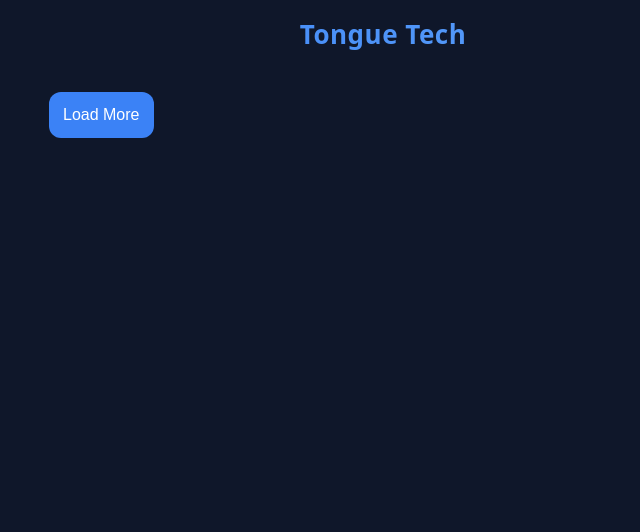
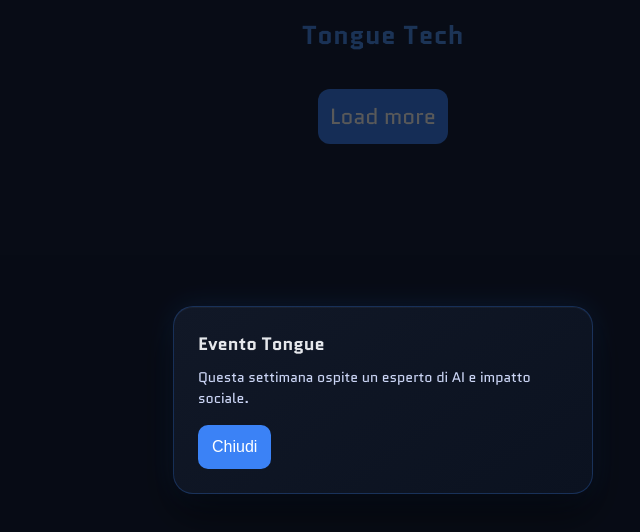
Before and after one commit to bazhenov404/tongue, a website built with Vite: page index.html in a window 1280 px wide. Shown: the whole page, without its empty margins (257-897 px from the left). Built offline with nearby package versions, Linux system fonts and the light colour scheme; no server answers; a web font is replaced by a local one.

Commit message:
"add popup, style, and button classes for bug fix"

```diff
--- a/index.html
+++ b/index.html
@@ -6,6 +6,9 @@
     <meta name="viewport" content="width=device-width, initial-scale=1.0" />
     <meta name="description" content="Tongue Tech is a news aggregator that provides the latest updates in the tech industry. Stay informed with our curated news feed and discover new trends and innovations in technology." />
     <meta name="keywords" content="technology news, tech updates, innovation, trends, news aggregator" />
+    <style>
+      @import url('https://fonts.googleapis.com/css2?family=Quantico:ital,wght@0,400;0,700;1,400;1,700&family=Ubuntu:ital,wght@0,300;0,400;0,500;0,700;1,300;1,400;1,500;1,700&family=Zen+Dots&display=swap');
+    </style>
     <link rel="stylesheet" href="/src/styles/style.css" />
     <title>tongue-app</title>
   </head>
--- a/src/main.js
+++ b/src/main.js
@@ -12,7 +12,7 @@ getNewStoriesIds().then(ids => {
 document.querySelector('#app').innerHTML = `
     <h1 class="app-title">Tongue Tech</h1>
     <div id='news'></div>
-    <button id='loadMore'>Load More</button>`;
+    <button id='loadMore' class="load-more">Load more</button>`;
 
 const saved = localStorage.getItem("bookmarks");
 
@@ -21,6 +21,29 @@ if (saved) {
 }
 
 init();
+
+//popup logic//
+
+if (!sessionStorage.getItem("popupShown")) {
+  setTimeout(() => {
+    const random = insights[Math.floor(Math.random() * insights.length)];
+    showPopup(random);
+
+    sessionStorage.setItem("popupShown", "true");
+  }, 5000);
+}
+
+document.addEventListener("click", (e) => {
+  if (e.target.id === "closePopup") {
+    const overlay = document.querySelector(".popup-overlay");
+
+    overlay.classList.add("closing");
+
+    setTimeout(() => {
+      overlay.remove();
+    }, 300);
+  }
+});
 
 document.querySelector('#loadMore').addEventListener('click', loadMore);
 
--- a/src/styles/style.css
+++ b/src/styles/style.css
@@ -6,7 +6,7 @@
 
 /* VARIABILI */
 :root {
-  --bg: #0f172a;
+  --bg: #16223e;
   --card: #111827;
   --text: #e5e7eb;
   --accent: #3b82f6;
@@ -14,7 +14,7 @@
 }
 
 body {
-  font-family: system-ui, -apple-system, sans-serif;
+  font-family: "Quantico", sans-serif;
   background: var(--bg);
   color: var(--text);
   padding: 16px;
@@ -30,11 +30,9 @@ h1 {
   font-size: 26px;
   font-weight: 700;
   letter-spacing: 0.5px;
-
   background: linear-gradient(90deg, #3b82f6, #60a5fa);
   -webkit-background-clip: text;
   -webkit-text-fill-color: transparent;
-
   margin-bottom: 20px;
   transition: transform 0.2s ease;
 }
@@ -47,31 +45,25 @@ h1 {
 #news {
   display: flex;
   flex-direction: column;
-  gap: 16px;
+  gap: 14px;
 }
 
 .card {
   background: linear-gradient(145deg, #111827, #0b1220);
   padding: 18px;
   border-radius: 16px;
-
   border: 1px solid rgba(255, 255, 255, 0.05);
-
   box-shadow:
     0 4px 12px rgba(0, 0, 0, 0.25),
     inset 0 1px 0 rgba(255, 255, 255, 0.03);
-
   transition: all 0.25s ease;
-
   position: relative;
   overflow: hidden;
-
   animation: fadeInUp 0.4s ease;
 }
 
 .card:hover {
   transform: translateY(-4px) scale(1.01);
-
   box-shadow:
     0 10px 25px rgba(0, 0, 0, 0.46),
     0 0 0 1px rgba(59, 131, 246, 0.503),
@@ -86,12 +78,11 @@ h1 {
 }
 
 .card a {
+  font-family: "Quantico", sans-serif;
   display: inline-block;
   margin-top: 6px;
-
   color: #60a5fa;
   font-size: 14px;
-
   opacity: 0.9;
 }
 
@@ -115,7 +106,7 @@ h1 {
 .bookmark {
   background: transparent;
   border: none;
-  font-size: 18px;
+  font-size: 16px;
   cursor: pointer;
   opacity: 0.6;
   transition: all 0.2s ease;
@@ -137,6 +128,7 @@ button {
   padding: 14px;
   border: none;
   border-radius: 12px;
+  min-height: 44px;
   background: var(--accent);
   color: white;
   font-size: 16px;
@@ -148,6 +140,15 @@ button:hover {
   background: #2563eb;
 }
 
+.load-more {
+  display: block;
+  margin: 15px auto;
+  font-family: "Quantico", sans-serif;
+  font-size: 22px;
+  font-weight: 300;
+
+}
+
 /*POPUP*/
 .popup-overlay {
   position: fixed;
@@ -155,26 +156,62 @@ button:hover {
   left: 0;
   width: 100%;
   height: 100%;
-
-  background: rgba(0,0,0,0.6);
-
+  background: rgba(0,0,0,0.65);
   display: flex;
   justify-content: center;
   align-items: center;
-
   z-index: 1000;
 }
 
 .popup {
-  background: #111827;
-  padding: 20px;
-  border-radius: 16px;
-  max-width: 300px;
+  width: 90%;
+  max-width: 420px;
+  background: linear-gradient(145deg, #111827, #0b1220);
+  padding: 24px;
+  border-radius: 20px;
+  border: 1px solid rgba(59,130,246,0.25);
+  box-shadow:
+    0 20px 40px rgba(0,0,0,0.5),
+    0 0 30px rgba(59,130,246,0.12),
+    inset 0 1px 0 rgba(255,255,255,0.04);
+  text-align: left;
+  position: relative;
+}
+
+.popup h3 {
+  font-size: 18px;
+  margin-bottom: 10px;
+}
+
+.popup p {
+  font-size: 14px;
+  color: #cbd5f5;
+  line-height: 1.5;
+}
+
+.popup button {
+  margin-top: 16px;
+  padding: 10px 14px;
+  border-radius: 10px;
+  border: none;
+  background: #3b82f6;
+  color: white;
+  cursor: pointer;
+  transition: all 0.2s ease;
   text-align: center;
 }
 
-.popup button {
-  margin-top: 12px;
+.popup button:hover {
+  background: #2563eb;
+  transform: translateY(-1px);
+}
+
+.popup-overlay.closing {
+  animation: fadeOut 0.3s ease forwards;
+}
+
+.popup-overlay.closing .popup {
+  animation: popupExit 0.3s ease forwards;
 }
 
 /* ANIMAZIONI */
@@ -189,10 +226,110 @@ button:hover {
   }
 }
 
-/* DESKTOP */
+@keyframes popupEnter {
+  from {
+    opacity: 0;
+    transform: scale(0.9) translateY(10px);
+  }
+  to {
+    opacity: 1;
+    transform: scale(1) translateY(0);
+  }
+}
+
+@keyframes fadeOut {
+  to {
+    opacity: 0;
+  }
+}
+
+@keyframes popupExit {
+  to {
+    opacity: 0;
+    transform: scale(0.9) translateY(10px);
+  }
+}
+
+/* MOBILE <480px */
+body {
+  padding: 12px;
+}
+
+.app-title {
+  font-size: 20px;
+}
+
+.card {
+  padding: 14px;
+}
+
+.card h2 {
+  font-size: 15px;
+}
+
+button {
+  font-size: 14px;
+  padding: 12px;
+}
+
+/* MOBILE >480px */
+@media (min-width: 480px) {
+  body {
+    padding: 16px;
+  }
+
+  .app-title {
+    font-size: 22px;
+  }
+
+  .card {
+    padding: 16px;
+  }
+
+  .card h2 {
+    font-size: 16px;
+  }
+}
+
+/* TABLET */
 @media (min-width: 768px) {
   body {
     max-width: 700px;
     margin: auto;
   }
+
+  .app-title {
+    font-size: 26px;
+  }
+
+  #news {
+    gap: 20px;
+  }
+
+  .card {
+    padding: 20px;
+  }
+
+  .card h2 {
+    font-size: 18px;
+  }
 }
+
+/* DESKTOP */
+@media (min-width: 1024px) {
+  body {
+    max-width: 800px;
+  }
+
+  .card {
+    padding: 22px;
+  }
+
+  .card h2 {
+    font-size: 19px;
+  }
+
+  button {
+    font-size: 16px;
+  }
+}
```
